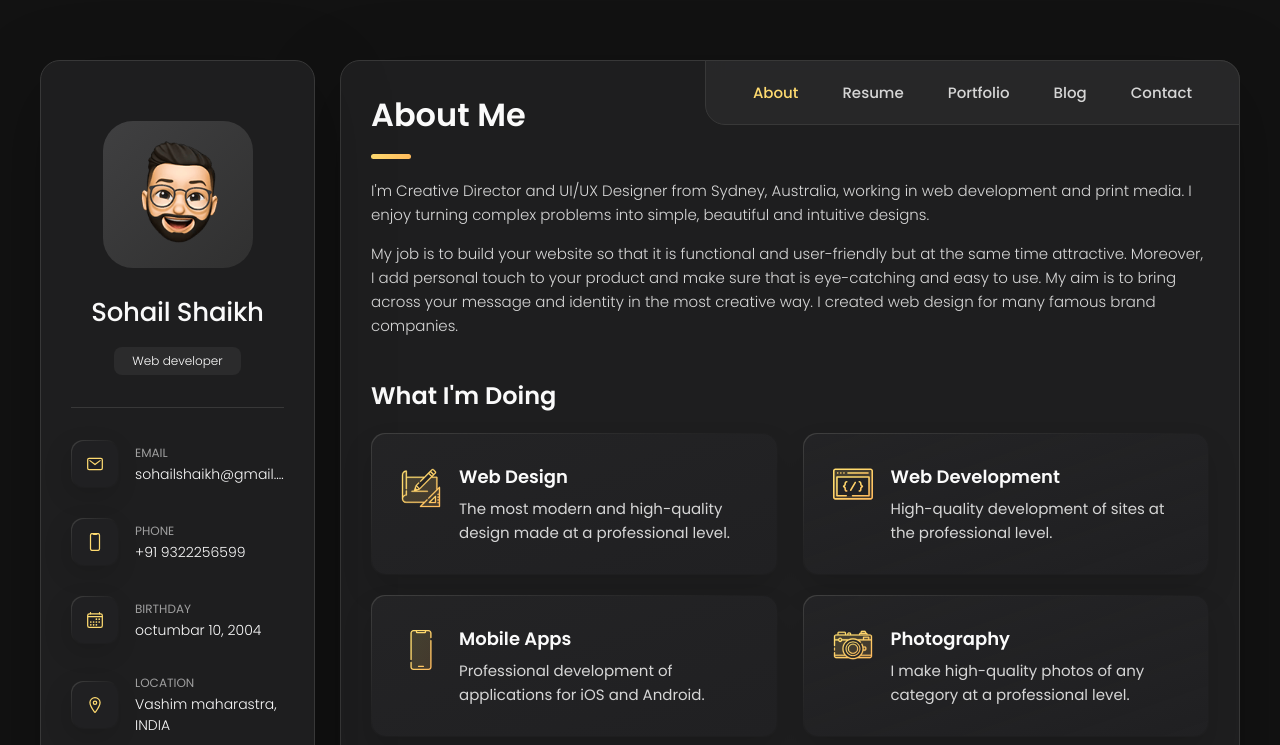
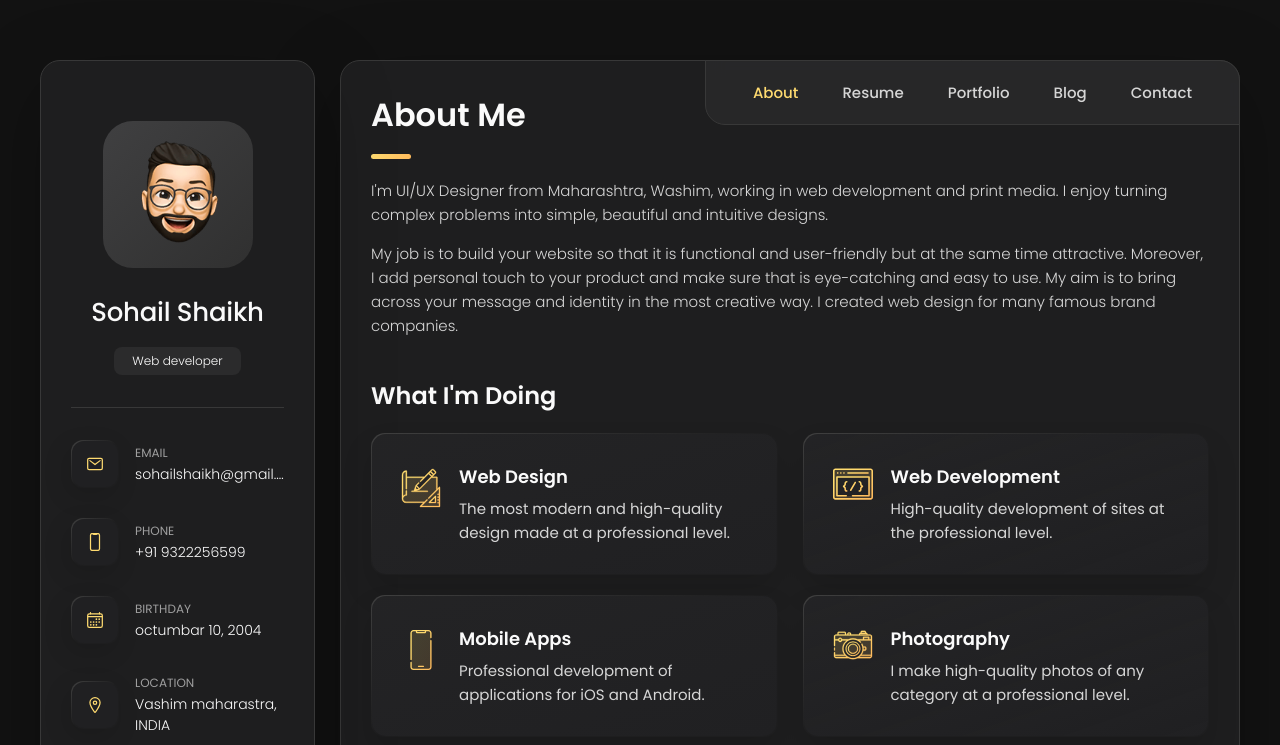
Before and after one commit to shaikhsohail07/Portfolio-, a plain HTML site: page index.html in a window 1280 px wide. Shown: the top 745 px of the page. Drawn offline with nearby package versions, Linux system fonts and the light colour scheme.

Commit message:
Update index.html

```diff
--- a/index.html
+++ b/index.html
@@ -209,7 +209,7 @@
 
         <section class="about-text">
           <p>
-            I'm Creative Director and UI/UX Designer from Sydney, Australia, working in web development and print media.
+            I'm UI/UX Designer from Maharashtra, Washim, working in web development and print media.
             I enjoy
             turning complex problems into simple, beautiful and intuitive designs.
           </p>
```
